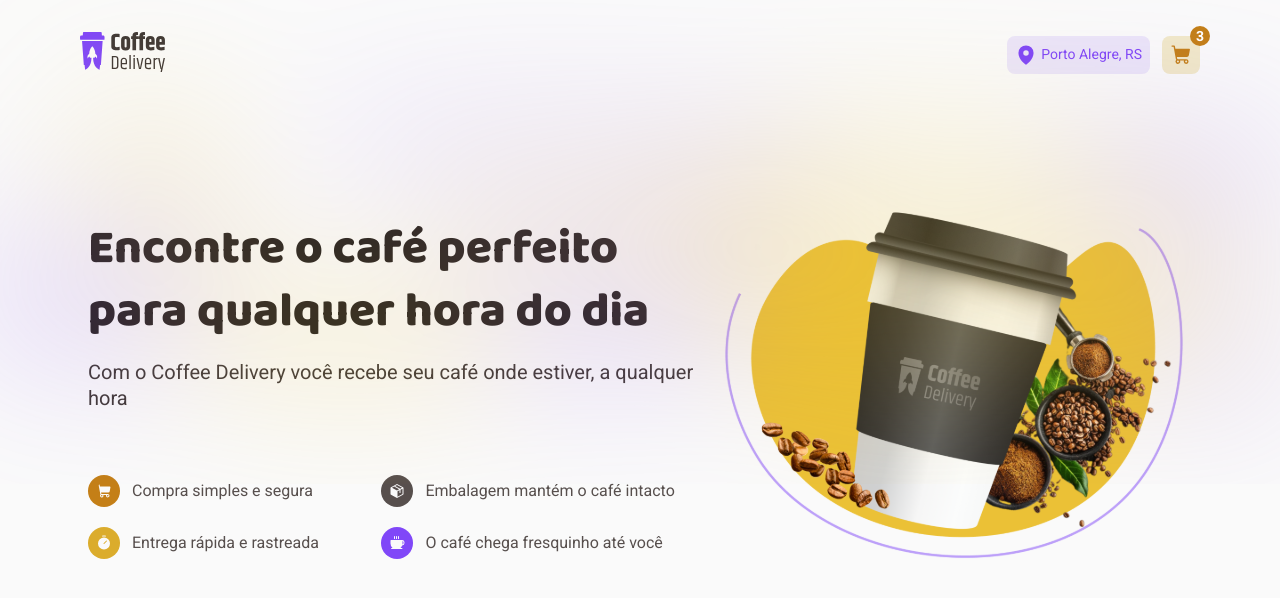
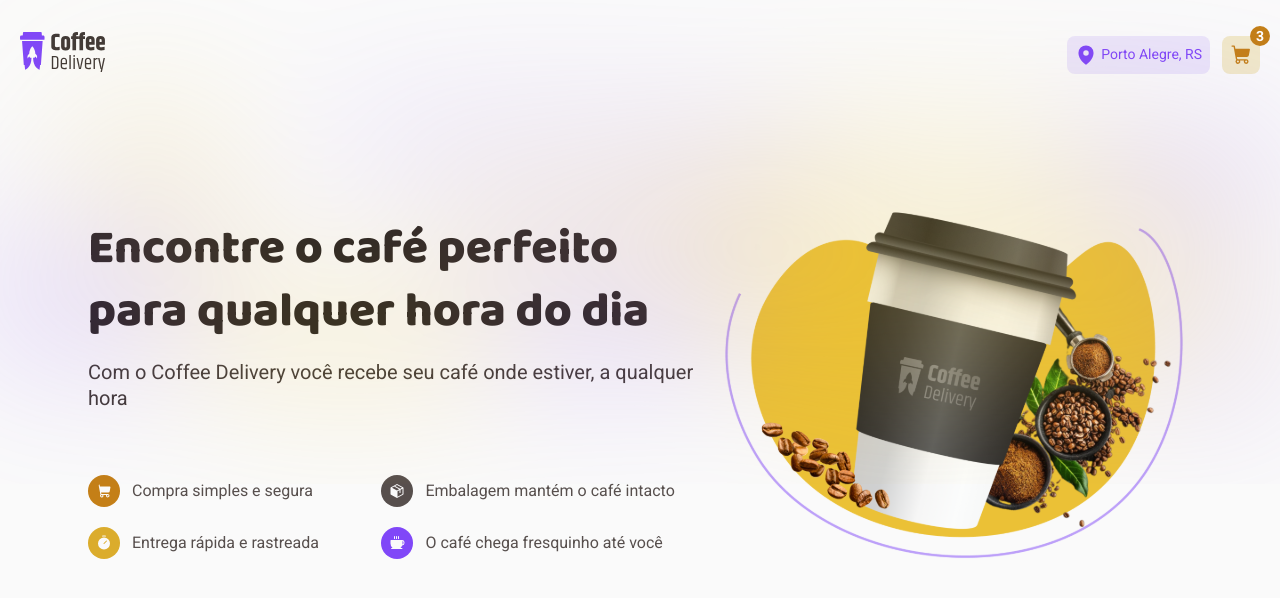
Before and after one commit to Guivieirasilva/coffee-delivery, a React (Vite) app: page / in a window 1280 px wide. Shown: the top 598 px of the page. Built offline with nearby package versions, Linux system fonts and the light colour scheme.

Commit message:
definindo uma largura maxima de tela

```diff
--- a/src/layouts/DefaultLayout/styles.ts
+++ b/src/layouts/DefaultLayout/styles.ts
@@ -14,7 +14,7 @@ export const LayoutContainer = styled.nav`
   display: flex;
   align-items: center;
   justify-content: space-between;
-  max-width: 1160px;
+  max-width: 1440px;
   padding: 32px 20px;
 `
 export const LocationLinks = styled.aside`
```
